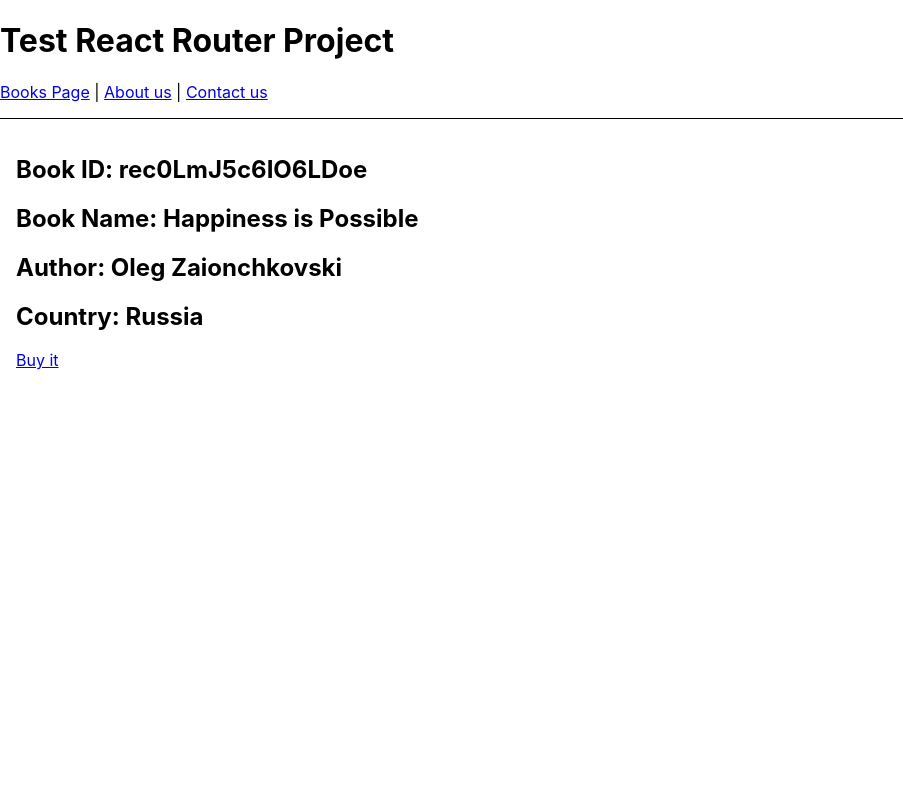
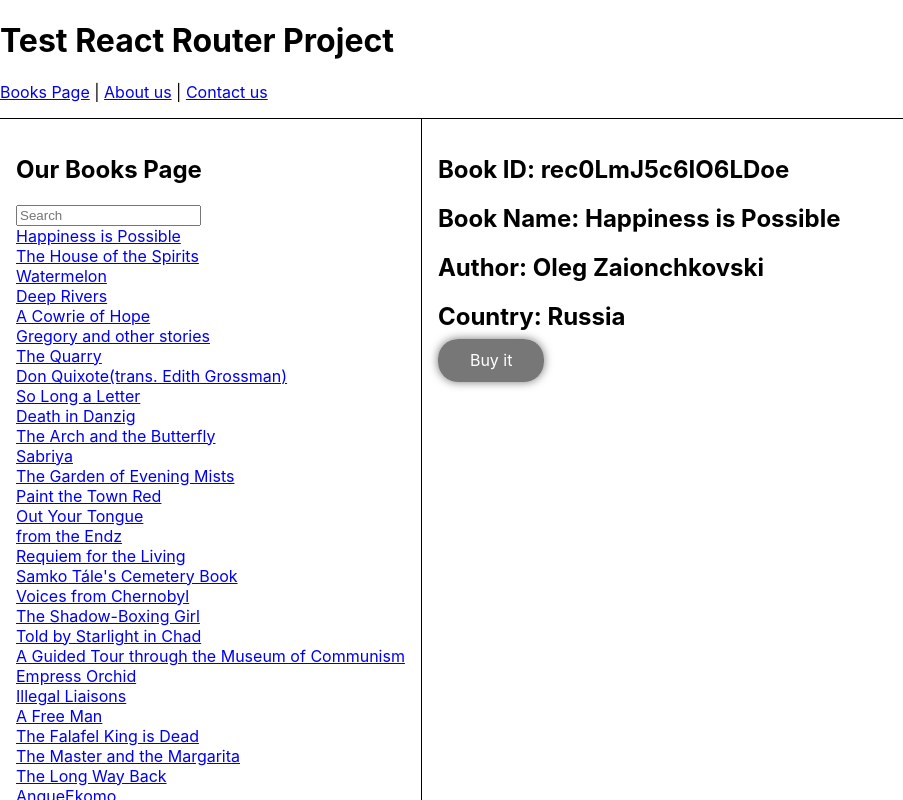
Before and after one commit to arianXdev/react-router-test-app, a React (Create React App) app: page /books/rec0LmJ5c6IO6LDoe in a window 1280 px wide. Shown: the top 800 px of the page, without its empty margins (0-903 px from the left). Built offline with nearby package versions, Linux system fonts and the light colour scheme.

Commit message:
feat: added index route for App and Books Components

```diff
--- a/src/components/Books/Book.jsx
+++ b/src/components/Books/Book.jsx
@@ -13,7 +13,7 @@ const Book = (prop) => {
 			<h2>Book Name: {book.fields.Title}</h2>
 			<h2>Author: {book.fields.Author}</h2>
 			<h2>Country: {book.fields.Country}</h2>
-			<a href={book.fields.Amazon_Link} target="_blank">
+			<a className={styles.btn} href={book.fields.Amazon_Link} target="_blank">
 				Buy it
 			</a>
 		</div>
--- a/src/components/Books/Book.module.css
+++ b/src/components/Books/Book.module.css
@@ -1,3 +1,18 @@
 .Book {
+	display: inline-block;
 	padding: 1rem;
 }
+
+.btn {
+	text-decoration: none;
+	border-radius: 20px;
+	padding: 0.7em 2em;
+	color: #fff;
+	background-color: #777;
+	box-shadow: 0 0 10px #777;
+	transition: all 0.3s ease-in-out;
+}
+
+.btn:hover {
+	background-color: rgb(49, 49, 49);
+}
--- a/src/components/Books/Books.jsx
+++ b/src/components/Books/Books.jsx
@@ -1,6 +1,6 @@
 import { getBooks } from "../../data/data";
 
-import { Link } from "react-router-dom";
+import { Outlet, Link } from "react-router-dom";
 
 import styles from "./Books.module.css";
 
@@ -8,6 +8,7 @@ export default function Books() {
 	const books = getBooks();
 
 	return (
+		<section style={{ display: "flex" }}>
 			<div className={styles.Books}>
 				<h2>Our Books Page</h2>
 
@@ -19,5 +20,7 @@ export default function Books() {
 					</Link>
 				))}
 			</div>
+			<Outlet />
+		</section>
 	);
 }
--- a/src/components/Books/Books.module.css
+++ b/src/components/Books/Books.module.css
@@ -1,3 +1,5 @@
 .Books {
+	display: inline-block;
 	padding: 1rem;
+	border-right: 1px solid;
 }
--- a/src/index.js
+++ b/src/index.js
@@ -3,9 +3,8 @@ import ReactDOM from "react-dom/client";
 
 import { BrowserRouter, Routes, Route } from "react-router-dom";
 
+import { About, Books, Book, Contact } from "./components";
 import App from "./App";
-
-import { About, Books, Book, Contact } from "./components";
 
 import "./index.css";
 
@@ -17,9 +16,12 @@ root.render(
 			<Routes>
 				{/* You can think about a <Route> kind of like an if statement; if its path matches the current URL, it renders its element */}
 				<Route path="/" element={<App />}>
+					<Route index element={<p>Sorry! Nothing's here :(</p>} />
 					<Route path="about" element={<About />} />
-					<Route path="books" element={<Books />} />
-					<Route path="books/:bookId" element={<Book />} />
+					<Route path="books" element={<Books />}>
+						<Route index element={<main style={{ padding: "2rem", margin: "0 auto" }}>Select one of the books!</main>} />
+						<Route path=":bookId" element={<Book />} />
+					</Route>
 				</Route>
 				<Route path="/contact" element={<Contact />} />
 			</Routes>
```
Lines whose indentation alone changed are shown as unchanged.
